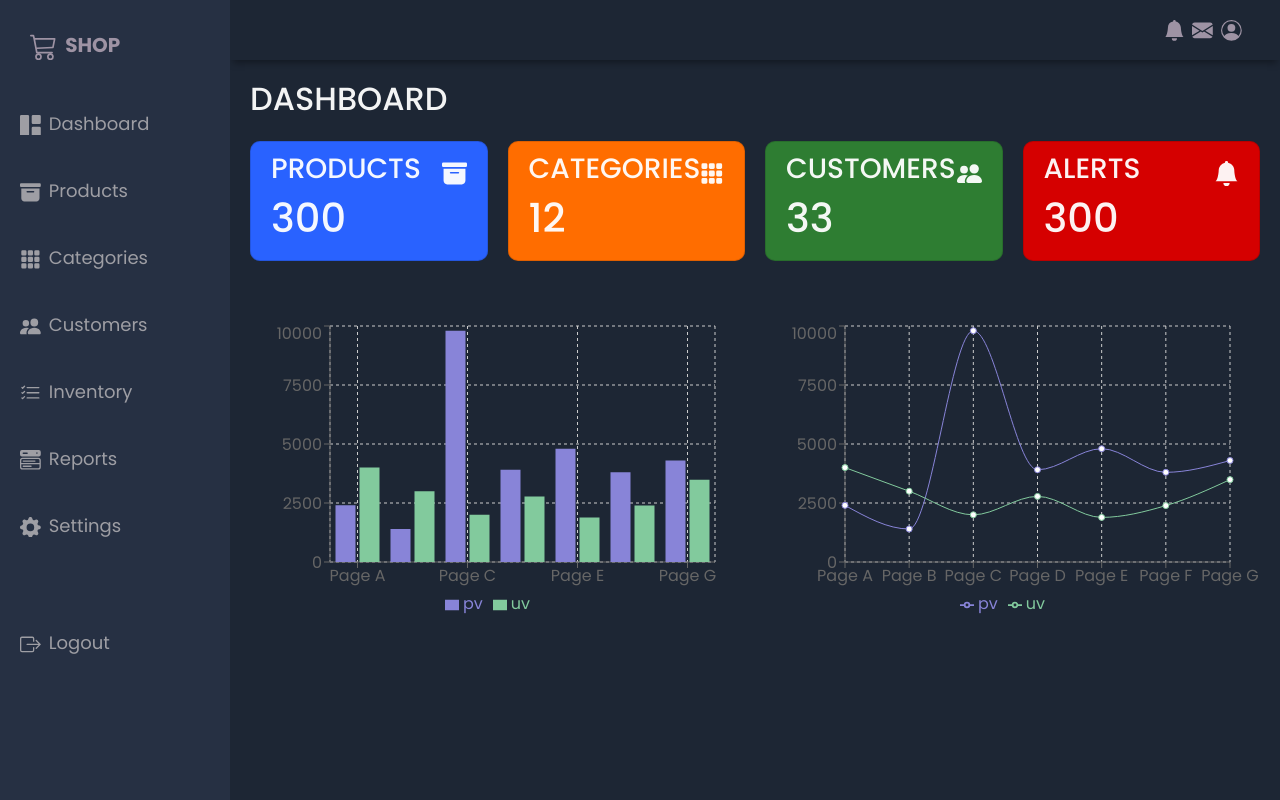
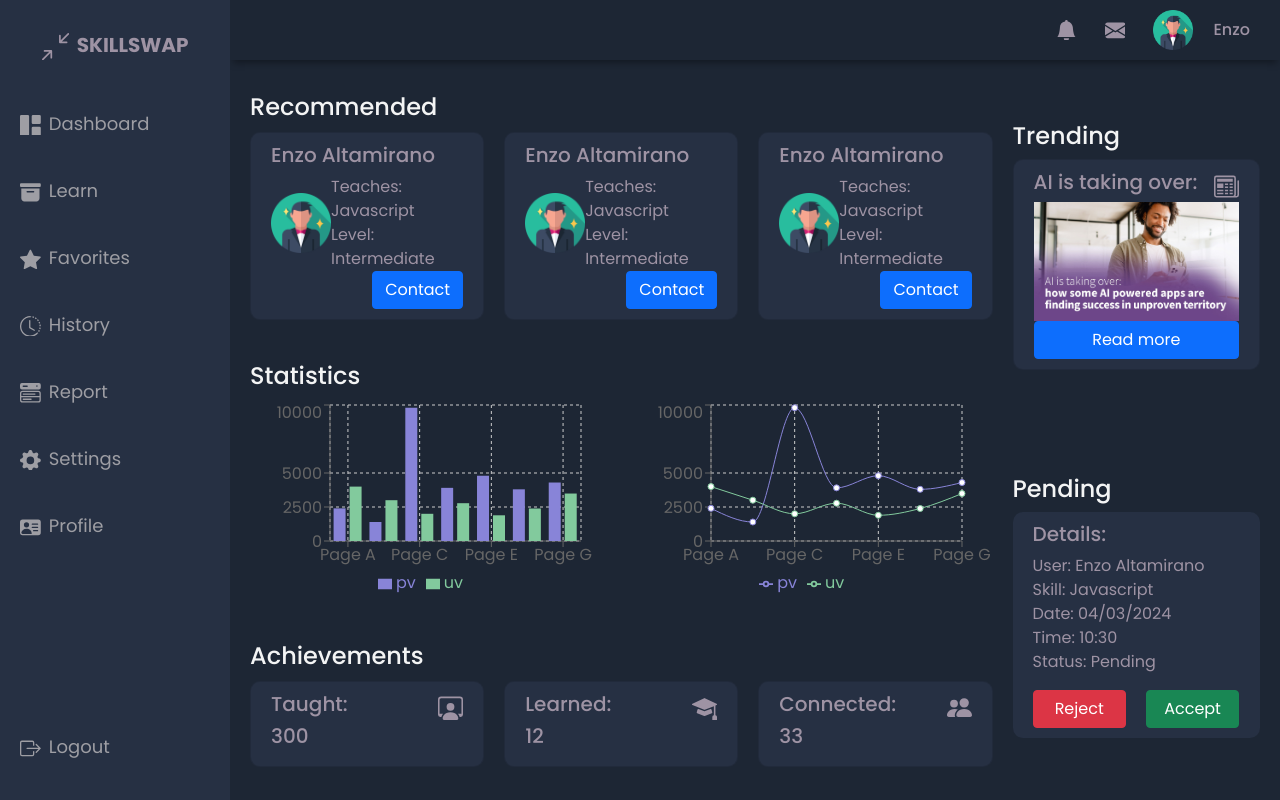
Before and after one commit to AltaciosTheDev/AltaciosTheDev-FeaturesForSkillSwap, a React app: page /demo in a window 1280 px wide. Built offline with nearby package versions, Linux system fonts and the light colour scheme; no server answers.

Commit message:
finished skillswap dashboard feature

```diff
--- a/src/front/js/component/header.js
+++ b/src/front/js/component/header.js
@@ -1,5 +1,6 @@
 import React from 'react'
 import {BsFillBellFill, BsFillEnvelopeFill, BsPersonCircle, BsSearch, BsJustify} from "react-icons/bs"
+import personLogo from "../../img/personLogo.png"
 
 export function Header({openSidebarToggle}) {
   return (
@@ -10,7 +11,12 @@ export function Header({openSidebarToggle}) {
         <div className="header-right">
             <BsFillBellFill className="icon"/>
             <BsFillEnvelopeFill className="icon"/>
-            <BsPersonCircle className="icon"/>
+            <div className="user-badge">
+              <img src={personLogo} className="user-badge-image"/>
+              <div className="user-details">
+                <h6>Enzo</h6>
+              </div>
+            </div>
         </div>
     </div>
   )
--- a/src/front/js/component/main.js
+++ b/src/front/js/component/main.js
@@ -8,6 +8,11 @@ import {
   BsMenuButtonWideFill,
   BsFillGearFill,
   BsFillBellFill,
+  BsNewspaper,
+  BsPersonPlusFill,
+  BsPersonWorkspace,
+  BsMortarboardFill,
+  BsFillPeopleFill
 } from "react-icons/bs";
 import {
   BarChart,
@@ -22,6 +27,10 @@ import {
   LineChart,
   Line,
 } from "recharts";
+
+
+import aitakingover from "../../img/aitakingover.jpg"
+import personLogo from "../../img/personLogo.png"
 
 export function Main() {
   const data = [
@@ -71,46 +80,52 @@ export function Main() {
 
   return (
     <main className="main-container">
-      <div className="main-title">
-        <h2>DASHBOARD</h2>
+      <div className="left-side">
+        <div className="tutors">
+          <h4>Recommended</h4>
+          <div className="tutor-cards">
+            <div className="card">
+              <h5>Enzo Altamirano</h5>
+              <div className="card-inner">
+                <img src={personLogo} className="tutor-img"/>
+                <div className="tutor-skill">
+                  <p>Teaches: Javascript</p>
+                  <p>Level: Intermediate</p>
                 </div>
-
-      <div className="main-cards">
-        <div className="card">
-          <div className="card-inner">
-            <h3 className="card-title">PRODUCTS</h3>
-            <BsFillArchiveFill className="card_icon" />
               </div>
-          <h1>300</h1>
+              <button type="button" class="btn btn-primary tutor-btn">Contact</button>
             </div>
 
             <div className="card">
+              <h5>Enzo Altamirano</h5>
               <div className="card-inner">
-            <h3 className="card-title">CATEGORIES</h3>
-            <BsFillGrid3X3GapFill className="card_icon" />
+                <img src={personLogo} className="tutor-img"/>
+                <div className="tutor-skill">
+                  <p>Teaches: Javascript</p>
+                  <p>Level: Intermediate</p>
                 </div>
-          <h1>12</h1>
+              </div>
+              <button type="button" class="btn btn-primary tutor-btn">Contact</button>
             </div>
 
             <div className="card">
+              <h5>Enzo Altamirano</h5>
               <div className="card-inner">
-            <h3 className="card-title">CUSTOMERS</h3>
-            <BsPeopleFill className="card_icon" />
+                <img src={personLogo} className="tutor-img"/>
+                <div className="tutor-skill">
+                  <p>Teaches: Javascript</p>
+                  <p>Level: Intermediate</p>
                 </div>
-          <h1>33</h1>
               </div>
-
-        <div className="card">
-          <div className="card-inner">
-            <h3 className="card-title">ALERTS</h3>
-            <BsFillBellFill className="card_icon" />
-          </div>
-          <h1>300</h1>
+              <button type="button" class="btn btn-primary tutor-btn">Contact</button>
             </div>
 
           </div>
+        </div>
+        <div className="statistics">
+          <h4>Statistics</h4>
           <div className="charts">
-        <ResponsiveContainer width="100%" height="100%">
+            <ResponsiveContainer className="chart" width="100%" height="100%">
               <BarChart
                 width={500}
                 height={300}
@@ -139,7 +154,7 @@ export function Main() {
                 />
               </BarChart>
             </ResponsiveContainer>
-        <ResponsiveContainer width="100%" height="100%">
+            <ResponsiveContainer className="chart" width="100%" height="100%">
               <LineChart
                 width={500}
                 height={300}
@@ -166,6 +181,68 @@ export function Main() {
               </LineChart>
             </ResponsiveContainer>
           </div>
+        </div>
+        <div className="achievements">
+          <h4>Achievements</h4>
+          <div className="achievement-cards">
+          <div className="card">
+              <div className="card-inner">
+                <h5 className="card-title">Taught:</h5>
+                <BsPersonWorkspace className="card_icon" />
+              </div>
+              <h5>300</h5>
+            </div>
+
+            <div className="card">
+              <div className="card-inner">
+                <h5 className="card-title">Learned:</h5>
+                <BsMortarboardFill  className="card_icon" />
+              </div>
+              <h5>12</h5>
+            </div>
+
+            <div className="card">
+              <div className="card-inner">
+                <h5 className="card-title">Connected:</h5>
+                <BsFillPeopleFill className="card_icon" />
+              </div>
+              <h5>33</h5>
+            </div>
+          </div>
+        </div>
+      </div>
+      <div className="right-side">
+        <div className="news">
+          <div>
+            <h4>Trending</h4>
+            <div className="card news-card">
+                <div className="card-inner">
+                  <h5>AI is taking over:</h5>
+                  <BsNewspaper  className="card_icon" />
+                </div>
+                <img className="news-image" src={aitakingover}/>
+                <button type="button" class="btn btn-primary">Read more</button>
+            </div>
+          </div>
+        </div>
+        <div className="pending">
+          <h4>Pending</h4>
+            <div className="pending-card">
+              <div>
+                <h5>Details:</h5>
+              </div>
+              <p>User: Enzo Altamirano</p>
+              <p>Skill: Javascript</p>
+              <p>Date: 04/03/2024</p>
+              <p>Time: 10:30</p>
+              <p>Status: Pending</p>
+              <div className="pending-card-inner">
+                <button type="button" class="btn btn-danger pending-btn">Reject</button>
+                <button type="button" class="btn btn-success pending-btn">Accept</button>
+              </div>
+            </div>
+        </div>
+      </div>
     </main>
   );
 }
--- a/src/front/js/component/sidebar.js
+++ b/src/front/js/component/sidebar.js
@@ -1,11 +1,11 @@
 import React from 'react'
-import {BsCart3,BsGrid1X2Fill, BsFillArchiveFill,BsFillGrid3X3GapFill, BsPeopleFill, BsListCheck, BsMenuButtonWideFill, BsFillGearFill, BsBoxArrowRight  } from "react-icons/bs"
+import {BsCart3,BsFillPersonVcardFill,BsStarFill,BsClockHistory ,BsGrid1X2Fill, BsFillArchiveFill,BsFillGrid3X3GapFill, BsPeopleFill, BsListCheck, BsMenuButtonWideFill, BsFillGearFill, BsBoxArrowRight,BsArrowsAngleContract   } from "react-icons/bs"
 export function Sidebar({openSidebar, openSidebarToggle}) {
   return (
     <aside className={`sidebar ${openSidebar ? "sidebar-responsive":""}`}>
         <div className='sidebar-title'>
             <div className="sidebar-brand">
-                <BsCart3 className="icon-header"/>SHOP
+                <BsArrowsAngleContract  className="icon-header"/>SKILLSWAP
             </div>
             <span className="icon close_icon" onClick={openSidebarToggle}>X</span>
         </div>
@@ -18,32 +18,33 @@ export function Sidebar({openSidebar, openSidebarToggle}) {
             </li>
             <li className='sidebar-list-item' >
                 <a href='' className='sidebar-link'>
-                    <BsFillArchiveFill className='icon'/>Products
+                    <BsFillArchiveFill className='icon'/>Learn
                 </a>
             </li>
             <li className='sidebar-list-item'>
                 <a href='' className='sidebar-link'>
-                    <BsFillGrid3X3GapFill className='icon'/>Categories
+                    <BsStarFill  className='icon'/>Favorites
                 </a>
             </li>
             <li className='sidebar-list-item'>
                 <a href='' className='sidebar-link'>
-                    <BsPeopleFill className='icon'/>Customers
+                    <BsClockHistory  className='icon'/>History
                 </a>
             </li>
+
             <li className='sidebar-list-item'>
                 <a href='' className='sidebar-link'>
-                    <BsListCheck className='icon'/>Inventory
-                </a>
-            </li>
-            <li className='sidebar-list-item'>
-                <a href='' className='sidebar-link'>
-                    <BsMenuButtonWideFill className='icon'/>Reports
+                    <BsMenuButtonWideFill className='icon'/>Report
                 </a>
             </li>
             <li className='sidebar-list-item'>
                 <a href='' className='sidebar-link'>
                     <BsFillGearFill className='icon'/>Settings
+                </a>
+            </li>
+            <li className='sidebar-list-item'>
+                <a href='' className='sidebar-link'>
+                    <BsFillPersonVcardFill className='icon'/>Profile
                 </a>
             </li>
             <li className='logout sidebar-list-item'>
--- a/src/front/styles/demo.css
+++ b/src/front/styles/demo.css
@@ -6,6 +6,10 @@
     color: #9e93a4;
     font-family: "Poppins", sans-serif;
     height: 100vh;
+}
+
+*{
+    box-sizing: border-box;
 }
 
 /* every little icon in the sidebar and header */
@@ -56,13 +60,32 @@
     height: 60px;
     display: flex;
     align-items: center;
-    justify-content: space-between;
+    /* justify-content: space-between; */
     padding: 0 30px 0 30px;
     box-shadow: 0 6px 7px -3px rgba(0,0,0,0.35);
 }
 
 .header-right{
     margin-left: auto;
+    display:flex;
+    align-items:center;
+    gap:20px;
+
+}
+
+.user-badge{
+    display:flex;
+    align-items:center;
+    gap: 20px;
+}
+
+.user-badge * {
+    margin-top:0;
+    margin-bottom:0;
+}
+
+.user-badge-image{
+    max-width: 40px;
 }
 
 /* at first, menu icon is none */
@@ -76,6 +99,7 @@
 /* no hace falta que esto sea display flex si todos son block elements */
 .sidebar{
     grid-area: sidebar;
+    position: relative;
     height: 100%;
     background-color: #263043;
     overflow-y: auto;
@@ -86,9 +110,9 @@
 /* como esto si es flex, abarca solo el espacio que necesita */
 .sidebar-title{
     display: flex;
-    justify-content: space-between;
+    justify-content: space-around;
     align-items: center;
-    padding: 15px 30px 0px 30px;
+    padding: 15px 10px 0 10px;
     margin-bottom: 30px;
 }
 
@@ -98,6 +122,7 @@
     font-size: 20px;
     font-weight: 700;
 }
+
 
 /* always take care of padding and list style for lists by default */
 .sidebar-list{
@@ -125,7 +150,9 @@
 
 /* separate the logout more to the bottom */
 .logout{
-    margin-top: 50px;
+    position: absolute;
+    bottom: 20px;
+    width:230px;
 }
 
 /* class that will be activated only with TRUE on openSidebar  */
@@ -134,43 +161,65 @@
     position: absolute;
     z-index: 12 !important;
     width: 230px;
+    /* to avoid bug that was giving the sidebar a differnet width */
 }
 /* End Sidebar */
+
 
 /* MAIN*/
 /* just color and padding */
 .main-container{
     grid-area: main;
+    display: grid;
+    grid-template-columns: 0.75fr 0.25fr;
+    grid-template-areas:
+        "left-side right-side";
+    column-gap: 20px;
     overflow-y: auto;
     padding: 20px;
-    color: rgba(255,255,255,0.95)
+    color: rgba(255,255,255,0.95);
 }
 
-/* dashboard title */
-.main-title{
-    display: flex;
-    justify-content: space-between;
+/* LEFT SIDE START */
+
+.left-side{
+    grid-area: left-side;
+    display: grid;
+    grid-template-rows: auto auto auto;
+    align-content: space-around;
+
 }
 
+/* TUTOR SECTION START */
+
+/*.tutors{
+    pending
+}
+  */
+
 /* cards manage their own grid distribution */
-.main-cards{
+.tutor-cards{
     display: grid;
-    grid-template-columns: repeat(4, 1fr);
+    grid-template-columns: repeat(3, 1fr);
     gap: 20px;
-    margin: 15px 0;
+    margin-top: 10px;
+    margin-bottom: 15px;
 }
 
+
 /* each card by default in grid, all space of cell*/
+/* generic card styles, column padding justify center background color and font color */
 .card{
     display: flex;
     flex-direction: column;
-    justify-content: space-around;
+    justify-content: center;
     padding: 10px 20px;
     border-radius: 10px;
-
+    background-color: #263043;
+    color: #9e93a4;
 }
 
-/* row align center and separate */
+/* row align center and separate when you need a specific row with elements separated */
 .card-inner{
     display: flex;
     align-items: center;
@@ -181,42 +230,112 @@
 .card-inner > .card_icon{
     font-size: 25px;
 }
-
-
-.card:first-child{
-    background-color: #2962ff;
+/* Differences for tutor cards */
+.tutor-btn{
+    margin-left: auto;
+    /* so btn is all to the right */
 }
 
-.card:nth-child(2){
-    background-color: #ff6d00;
+/* needs a limit */
+.tutor-img{
+    max-width: 60px;
+    min-width: 40px;
 }
 
-.card:nth-child(3){
-    background-color: #2e7d32;
+/* needs 0 margin or will take up to much space */
+.card p {
+    margin: 0;
 }
 
-.card:nth-child(4){
-    background-color: #d50000;
+/* TUTOR SECTION END */
+
+/* STATISTICS SECTION START */
+
+/*.statistics{
+    pending
 }
-
 /* 2 column grid with 300px height */
 .charts{
     display: grid;
     grid-template-columns: repeat(2, 1fr);
     gap: 20px;
-    margin-top: 60px;
-    height: 300px;
+    height: 200px;
+    margin-top: 10px;
+    margin-bottom: 15px;
 }
+
+/* STATISTICS SECTION END */
+
+/* ACHIEVEMENTS SECTION START */
+
+/* .achievements{
+    pending
+}*/
+
+.achievement-cards{
+    display: grid;
+    grid-template-columns: repeat(3, 1fr);
+    gap: 20px;
+    margin-top:10px;
+}
+/* ACHIEVEMENT SECTION END */
+/* LEFT SIDE END */
+
+/* RIGHT SIDE START */
+.right-side{
+    grid-area: right-side;
+    display:grid;
+    grid-template-rows: auto auto;
+    align-content: space-around;
+}
+
+/* PENDING SECTION START */
+
+.pending-card{
+    background-color: #263043;
+    display: flex;
+    flex-direction: column;
+    justify-content: space-around;
+    padding: 10px 20px;
+    border-radius: 10px;
+    color: #9e93a4;
+}
+
+.pending-card-inner{
+    display:flex;
+    gap:20px;
+    margin-top:1rem;
+}
+
+.pending-btn{
+    width: 45%;
+}
+
+.pending p {
+    margin: 0;
+}
+
+/* PENDING SECTION END */
+
+/* NEWS START */
+.news{
+    margin-bottom:20px;
+}
+
+.news-image{
+    max-width: 100%
+}
+
+/* NEWS END */
+
+/* RIGHT SIDE END */
+
 /* MAIN*/
 
-@media screen and (max-width: 1200px){
-    .card-title{
-        font-size: 18px;
-    }
-}
+
 
 /* Medium <= 992px */
-@media screen and (max-width: 992px){
+@media screen and (max-width: 1200px){
     /* main grid converts to 1 column, eliminating sidebar column. */
     .grid-container{
         grid-template-columns: 1fr;
@@ -243,22 +362,48 @@
         display: inline;
     }
 
-    .main-cards{
-        grid-template-columns: repeat(2, 1fr);
+    .main-container{
+        grid-template-columns: 1fr;
+        grid-template-rows: auto auto;
+        grid-template-areas:
+            "left-side"
+            "right-side";
+    }
+
+    .right-side{
+        grid-template-columns: 1fr 1fr;
+        margin-top:20px;
+        gap:20px;
+    }
+
+
+
+    .tutor-skill{
+        text-align:center;
     }
 
 
 }
 
+
 /* Small <= 768px */
 @media screen and (max-width: 768px){
     /* below 768px cards will be 1 row */
-    .main-cards{
+
+
+    .left-side,.right-side, .tutor-cards,.charts,.achievement-cards{
         grid-template-columns: 1fr;
     }
 
-    /* below 768 pixels, charts will be 1 row */
     .charts{
-        grid-template-columns: 1fr;
+        height: 400px;
+    }
+
+    .pending-card, .news-card {
+        height: auto;
+    }
+
+    .user-email{
+        display:none;
     }
 }
```
Also changed, not shown: src/front/img/aitakingover.jpg (added), src/front/img/personLogo.png (added). Lines whose indentation alone changed are shown as unchanged.
